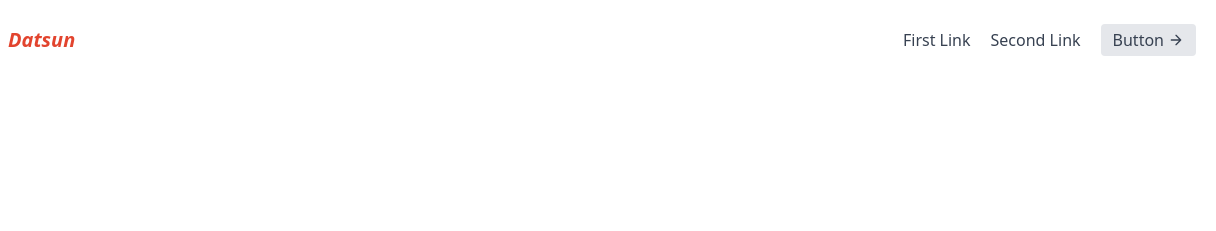
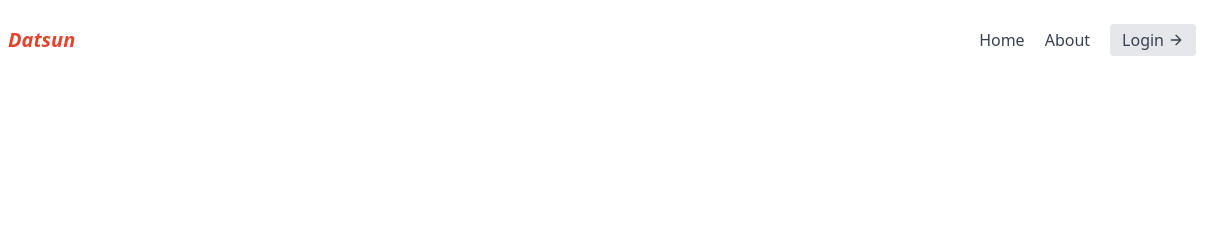
Before and after one commit to harsh2102/3D_Model_Display, a plain HTML site: page index.html in a window 1280 px wide. Shown: the top 231 px of the page, 64-1280 px from the left. Drawn offline with nearby package versions, Linux system fonts and the light colour scheme.

Commit message:
Update index.html

```diff
--- a/index.html
+++ b/index.html
@@ -42,14 +42,14 @@
         <nav
           class="md:ml-auto flex flex-wrap items-center text-base justify-center"
         >
-          <a class="mr-5 hover:text-gray-900">First Link</a>
-          <a class="mr-5 hover:text-gray-900">Second Link</a>
+          <a class="mr-5 hover:text-gray-900">Home</a>
+          <a class="mr-5 hover:text-gray-900">About</a>
 
         </nav>
         <button
           class="inline-flex items-center bg-gray-200 border-0 py-1 px-3 focus:outline-none hover:bg-gray-300 rounded text-base mt-4 md:mt-0"
         >
-          Button
+          Login
           <svg
             fill="none"
             stroke="currentColor"
```
